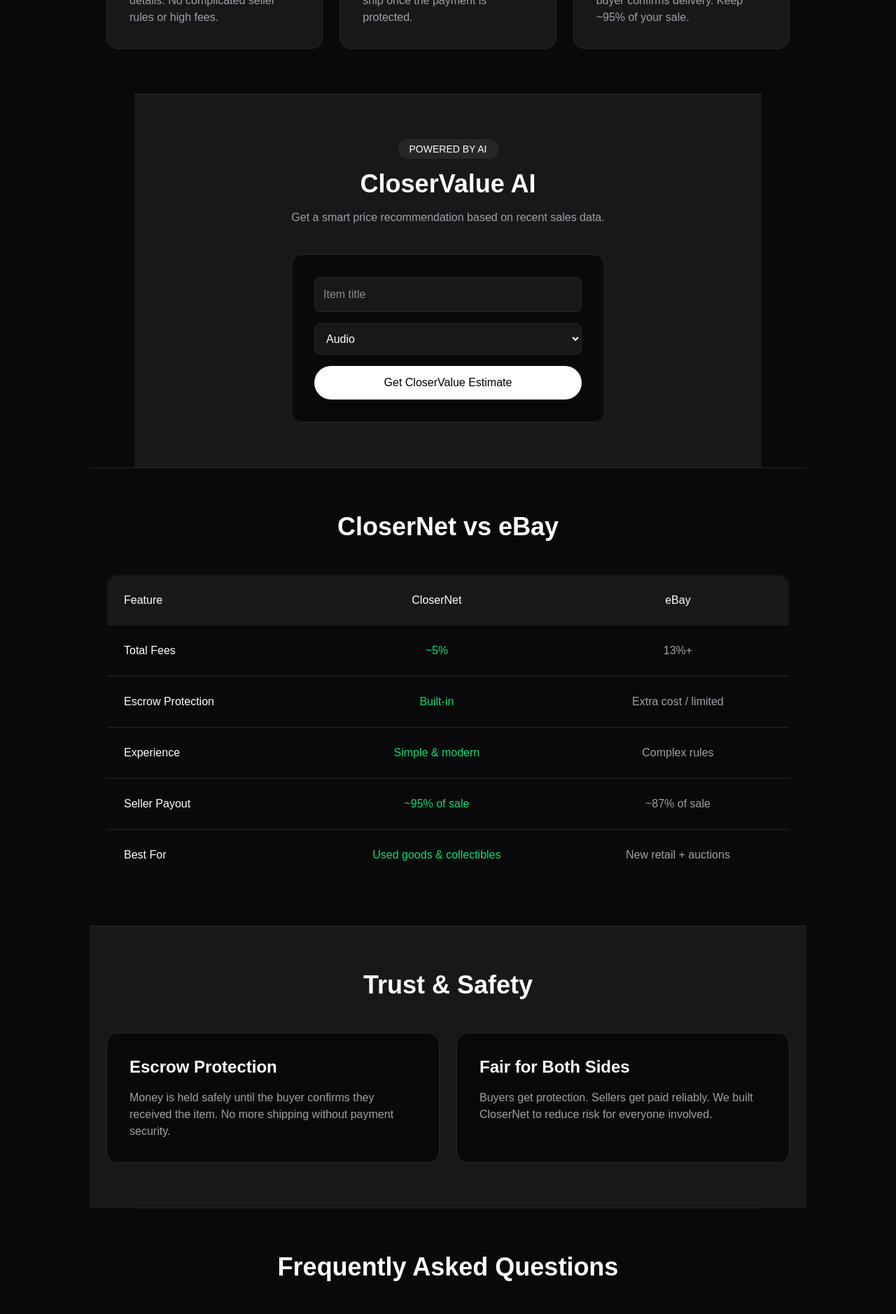
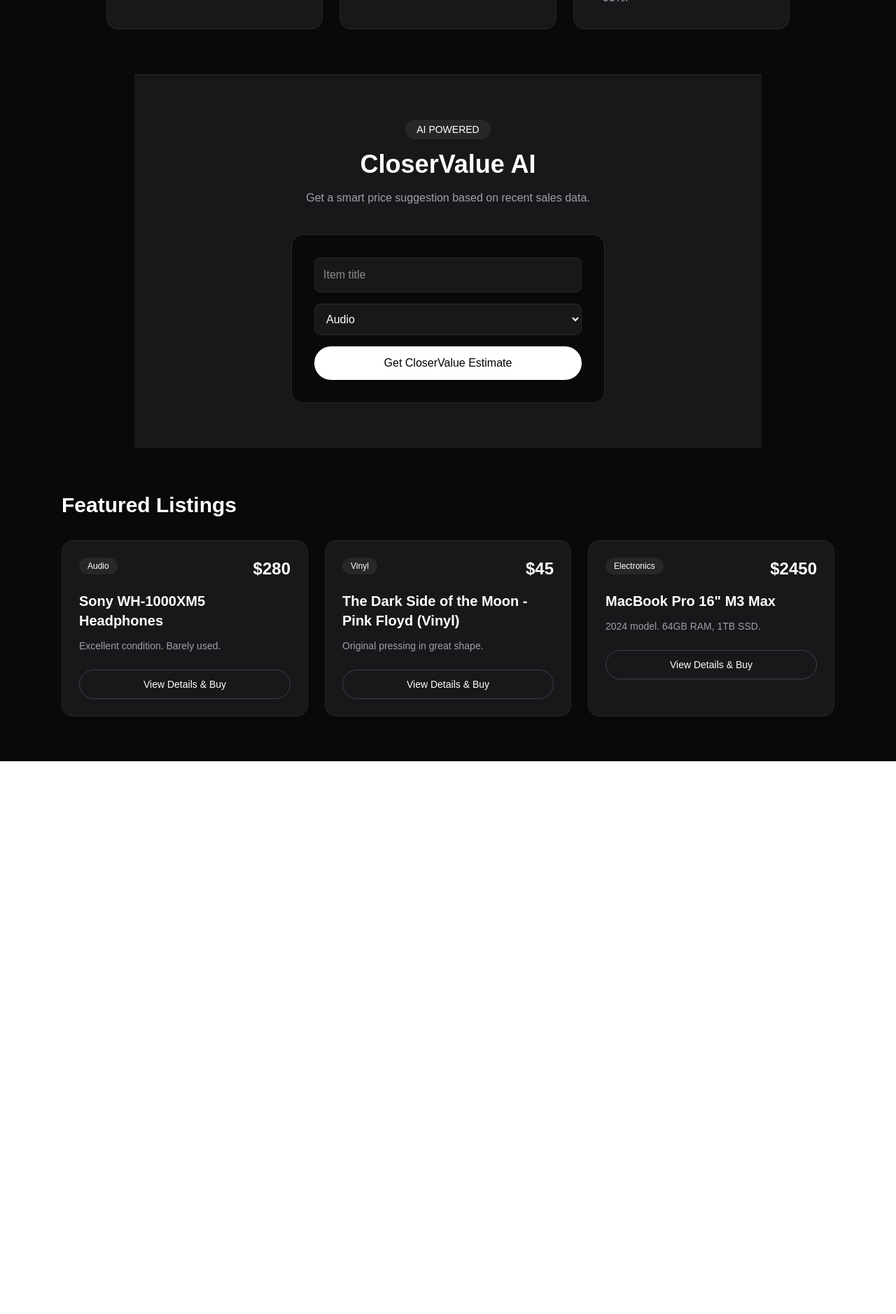
Before and after one commit to 50isLess/CloserNet, a Next.js app: page / in a window 1280 px wide. Shown: the part 880-2758 px from the top of the page at 70% size. After the commit the page ends 1968 px from the top, so only its background shows below. Built offline with nearby package versions, Linux system fonts and the light colour scheme.

Commit message:
Update page.tsx

```diff
--- a/app/page.tsx
+++ b/app/page.tsx
@@ -13,7 +13,7 @@
 export default function CloserNet() {
   const [listings, setListings] = useState<Listing[]>([
     { id: 1, title: "Sony WH-1000XM5 Headphones", price: 280, description: "Excellent condition. Barely used.", category: "Audio" },
-    { id: 2, title: "Vintage Leica M6 Camera", price: 1850, description: "Recently serviced with original lens.", category: "Photography" },
+    { id: 2, title: "The Dark Side of the Moon - Pink Floyd (Vinyl)", price: 45, description: "Original pressing in great shape.", category: "Vinyl" },
     { id: 3, title: "MacBook Pro 16\" M3 Max", price: 2450, description: "2024 model. 64GB RAM, 1TB SSD.", category: "Electronics" },
   ]);
 
@@ -25,25 +25,41 @@
     title: "", price: "", description: "", category: "Audio"
   });
 
-  // Simulated AI CloserValue
+  // Improved CloserValue AI Estimator
   const getCloserValue = () => {
     const { title, category } = aiInput;
-    let basePrice = 150;
-    if (category === "Audio") basePrice = 220;
-    if (category === "Photography") basePrice = 850;
-    if (category === "Electronics") basePrice = 1200;
+    let basePrice = 50;
 
+    // Base prices by category
+    const categoryPrices: { [key: string]: number } = {
+      "Audio": 180,
+      "Electronics": 900,
+      "Photography": 650,
+      "Collectibles": 350,
+      "Clothes": 45,
+      "Books": 25,
+      "Vinyl": 35,
+      "DVD": 12,
+      "CDs": 15,
+      "Other": 50
+    };
+
+    basePrice = categoryPrices[category] || 50;
+
+    // Keyword adjustments
     const lowerTitle = title.toLowerCase();
-    if (lowerTitle.includes("leica")) basePrice *= 1.8;
-    if (lowerTitle.includes("macbook")) basePrice *= 1.6;
+    if (lowerTitle.includes("leica") || lowerTitle.includes("vintage camera")) basePrice *= 2.2;
+    if (lowerTitle.includes("macbook") || lowerTitle.includes("pro")) basePrice *= 1.7;
+    if (lowerTitle.includes("headphones") || lowerTitle.includes("sony")) basePrice *= 1.3;
+    if (lowerTitle.includes("vinyl") || lowerTitle.includes("pink floyd")) basePrice *= 1.4;
 
-    const estimatedLow = Math.round(basePrice * 0.85);
-    const estimatedHigh = Math.round(basePrice * 1.15);
+    const estimatedLow = Math.round(basePrice * 0.82);
+    const estimatedHigh = Math.round(basePrice * 1.18);
 
     setAiResult({
       estimatedLow,
       estimatedHigh,
-      message: `Based on the last 20 similar sales, we recommend listing between $${estimatedLow}–$${estimatedHigh}.`
+      message: `Based on recent sales in ${category}, we recommend listing between $${estimatedLow} and $${estimatedHigh}.`
     });
   };
 
@@ -78,7 +94,6 @@
           <div className="flex items-center gap-6 text-sm">
             <a href="#how" className="hover:text-zinc-400">How it Works</a>
             <a href="#value" className="hover:text-zinc-400">CloserValue AI</a>
-            <a href="#compare" className="hover:text-zinc-400">Compare</a>
             <button
               onClick={() => setShowForm(!showForm)}
               className="px-6 py-2 bg-white text-black rounded-full text-sm font-medium hover:bg-zinc-200"
@@ -95,15 +110,16 @@
           Closer to real value.<br />Protected by escrow.
         </h1>
         <p className="text-xl text-zinc-400 max-w-2xl mx-auto mb-10">
-          A simpler peer-to-peer marketplace with ~5% total fees and built-in escrow protection.
+          A simpler peer-to-peer marketplace with ~5% total fees.
         </p>
         <div className="flex gap-4 justify-center">
           <button onClick={() => setShowForm(true)} className="px-8 py-3.5 bg-white text-black rounded-full text-lg font-medium hover:bg-zinc-200">
             Post an Item
           </button>
-          <a href="#value" className="px-8 py-3.5 border border-zinc-700 rounded-full text-lg hover:bg-zinc-900">
+          <button onClick={() => document.getElementById('value')?.scrollIntoView({ behavior: 'smooth' })}
+                  className="px-8 py-3.5 border border-zinc-700 rounded-full text-lg hover:bg-zinc-900">
             Try CloserValue AI
-          </a>
+          </button>
         </div>
       </section>
 
@@ -112,9 +128,9 @@
         <h2 className="text-4xl font-semibold text-center mb-12">How CloserNet Works</h2>
         <div className="grid md:grid-cols-3 gap-6">
           {[
-            { num: "01", title: "List Your Item", desc: "Post quickly with photos and details. No complicated seller rules or high fees." },
-            { num: "02", title: "Secure Escrow", desc: "Buyer pays into escrow. You only ship once the payment is protected." },
-            { num: "03", title: "Get Paid Fairly", desc: "Funds are released when the buyer confirms delivery. Keep ~95% of your sale." }
+            { num: "01", title: "List Your Item", desc: "Post quickly with photos and details. No complicated rules." },
+            { num: "02", title: "Secure Escrow", desc: "Buyer pays into escrow. You only ship after payment is protected." },
+            { num: "03", title: "Get Paid Fairly", desc: "Money is released when the buyer confirms delivery. Keep ~95%." }
           ].map((step, i) => (
             <div key={i} className="bg-zinc-900 border border-zinc-800 rounded-2xl p-8">
               <div className="text-5xl font-bold text-zinc-700 mb-6">{step.num}</div>
@@ -128,21 +144,28 @@
       {/* CloserValue AI */}
       <section id="value" className="max-w-4xl mx-auto px-6 py-16 border-t border-zinc-800 bg-zinc-900">
         <div className="text-center mb-10">
-          <div className="inline-block px-4 py-1 bg-zinc-800 rounded-full text-sm mb-4">POWERED BY AI</div>
+          <div className="inline-block px-4 py-1 bg-zinc-800 rounded-full text-sm mb-4">AI POWERED</div>
           <h2 className="text-4xl font-semibold mb-4">CloserValue AI</h2>
-          <p className="text-zinc-400">Get a smart price recommendation based on recent sales data.</p>
+          <p className="text-zinc-400">Get a smart price suggestion based on recent sales data.</p>
         </div>
 
         <div className="max-w-md mx-auto bg-zinc-950 border border-zinc-800 rounded-2xl p-8">
           <div className="space-y-4">
             <input type="text" placeholder="Item title" value={aiInput.title}
               onChange={(e) => setAiInput({...aiInput, title: e.target.value})} className="w-full bg-zinc-900 border border-zinc-800 p-3 rounded-lg" />
+
             <select value={aiInput.category} onChange={(e) => setAiInput({...aiInput, category: e.target.value})} className="w-full bg-zinc-900 border border-zinc-800 p-3 rounded-lg">
               <option value="Audio">Audio</option>
               <option value="Electronics">Electronics</option>
               <option value="Photography">Photography</option>
               <option value="Collectibles">Collectibles</option>
+              <option value="Clothes">Clothes</option>
+              <option value="Books">Books</option>
+              <option value="Vinyl">Vinyl</option>
+              <option value="DVD">DVD</option>
+              <option value="CDs">CDs</option>
             </select>
+
             <button onClick={getCloserValue} className="w-full bg-white text-black py-3 rounded-full font-medium hover:bg-zinc-200">
               Get CloserValue Estimate
             </button>
@@ -150,75 +173,11 @@
 
           {aiResult && (
             <div className="mt-6 p-5 bg-zinc-900 border border-zinc-800 rounded-xl">
-              <div className="text-sm text-zinc-400 mb-1">Recommended Price</div>
+              <div className="text-sm text-zinc-400 mb-1">Recommended Listing Price</div>
               <div className="text-3xl font-semibold mb-2">${aiResult.estimatedLow} – ${aiResult.estimatedHigh}</div>
               <p className="text-sm text-zinc-400">{aiResult.message}</p>
             </div>
           )}
-        </div>
-      </section>
-
-      {/* Comparison */}
-      <section id="compare" className="max-w-5xl mx-auto px-6 py-16 border-t border-zinc-800">
-        <h2 className="text-4xl font-semibold text-center mb-12">CloserNet vs eBay</h2>
-        <div className="overflow-x-auto">
-          <table className="w-full border border-zinc-800 rounded-2xl overflow-hidden">
-            <thead className="bg-zinc-900">
-              <tr>
-                <th className="text-left p-6 font-medium">Feature</th>
-                <th className="text-center p-6 font-medium">CloserNet</th>
-                <th className="text-center p-6 font-medium">eBay</th>
-              </tr>
-            </thead>
-            <tbody className="divide-y divide-zinc-800">
-              {[
-                ["Total Fees", "~5%", "13%+"],
-                ["Escrow Protection", "Built-in", "Extra cost / limited"],
-                ["Experience", "Simple & modern", "Complex rules"],
-                ["Seller Payout", "~95% of sale", "~87% of sale"],
-                ["Best For", "Used goods & collectibles", "New retail + auctions"]
-              ].map(([feature, closer, ebay], i) => (
-                <tr key={i} className="hover:bg-zinc-900/50">
-                  <td className="p-6 font-medium">{feature}</td>
-                  <td className="p-6 text-center text-green-400">{closer}</td>
-                  <td className="p-6 text-center text-zinc-400">{ebay}</td>
-                </tr>
-              ))}
-            </tbody>
-          </table>
-        </div>
-      </section>
-
-      {/* Trust & Safety */}
-      <section className="max-w-5xl mx-auto px-6 py-16 border-t border-zinc-800 bg-zinc-900">
-        <h2 className="text-4xl font-semibold text-center mb-12">Trust & Safety</h2>
-        <div className="grid md:grid-cols-2 gap-6">
-          <div className="bg-zinc-950 border border-zinc-800 rounded-2xl p-8">
-            <h3 className="text-2xl font-semibold mb-4">Escrow Protection</h3>
-            <p className="text-zinc-400">Money is held safely until the buyer confirms they received the item. No more shipping without payment security.</p>
-          </div>
-          <div className="bg-zinc-950 border border-zinc-800 rounded-2xl p-8">
-            <h3 className="text-2xl font-semibold mb-4">Fair for Both Sides</h3>
-            <p className="text-zinc-400">Buyers get protection. Sellers get paid reliably. We built CloserNet to reduce risk for everyone involved.</p>
-          </div>
-        </div>
-      </section>
-
-      {/* FAQ */}
-      <section className="max-w-4xl mx-auto px-6 py-16 border-t border-zinc-800">
-        <h2 className="text-4xl font-semibold text-center mb-12">Frequently Asked Questions</h2>
-        <div className="space-y-6">
-          {[
-            ["How much does it cost to sell?", "Only about 5% total fees — significantly lower than most marketplaces."],
-            ["How does escrow work?", "Buyer pays into escrow. You ship. Money is released to you once the buyer confirms delivery."],
-            ["Is CloserNet safe?", "Yes. Our escrow system protects both buyers and sellers from common risks."],
-            ["Can I sell anything?", "Most used goods, collectibles, and electronics are welcome. We focus on peer-to-peer sales."],
-          ].map(([q, a], i) => (
-            <div key={i} className="border border-zinc-800 rounded-2xl p-6">
-              <h4 className="font-semibold text-lg mb-2">{q}</h4>
-              <p className="text-zinc-400">{a}</p>
-            </div>
-          ))}
         </div>
       </section>
 
@@ -229,13 +188,20 @@
           <form onSubmit={handleSubmit} className="space-y-4">
             <input type="text" placeholder="Item Title" value={newItem.title} onChange={(e) => setNewItem({...newItem, title: e.target.value})} className="w-full bg-zinc-900 border border-zinc-800 p-3 rounded-lg" required />
             <input type="number" placeholder="Price ($)" value={newItem.price} onChange={(e) => setNewItem({...newItem, price: e.target.value})} className="w-full bg-zinc-900 border border-zinc-800 p-3 rounded-lg" required />
+
             <select value={newItem.category} onChange={(e) => setNewItem({...newItem, category: e.target.value})} className="w-full bg-zinc-900 border border-zinc-800 p-3 rounded-lg">
               <option value="Audio">Audio</option>
               <option value="Electronics">Electronics</option>
               <option value="Photography">Photography</option>
               <option value="Collectibles">Collectibles</option>
+              <option value="Clothes">Clothes</option>
+              <option value="Books">Books</option>
+              <option value="Vinyl">Vinyl</option>
+              <option value="DVD">DVD</option>
+              <option value="CDs">CDs</option>
               <option value="Other">Other</option>
             </select>
+
             <textarea placeholder="Description" value={newItem.description} onChange={(e) => setNewItem({...newItem, description: e.target.value})} className="w-full bg-zinc-900 border border-zinc-800 p-3 rounded-lg h-24" />
             <button type="submit" className="w-full bg-white text-black py-3 rounded-full font-medium hover:bg-zinc-200">Post Item</button>
           </form>
@@ -261,10 +227,6 @@
           ))}
         </div>
       </section>
-
-      <footer className="border-t border-zinc-800 py-10 text-center text-sm text-zinc-500">
-        CloserNet • Lower Fees • Escrow Protected • Built for Real Sellers
-      </footer>
     </main>
   );
 }
```
